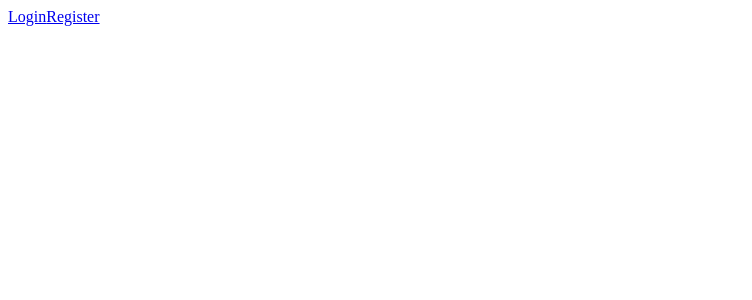
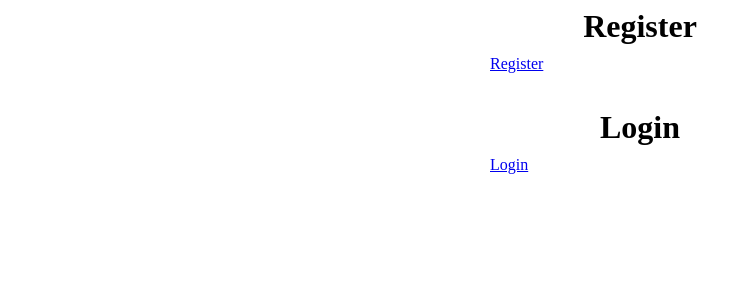
Before and after one commit to BorzaTheKing123/projektST, a Vue app in the folder frontend/: page / in a window 1280 px wide. Before the commit this address had no page. Shown: the top 300 px of the page, without its empty margins (0-752 px from the left). Built offline with nearby package versions, Linux system fonts and the light colour scheme.

Commit message:
commit pred malco prvi dan

```diff
--- a/frontend/package.json
+++ b/frontend/package.json
@@ -27,7 +27,7 @@
     "eslint-plugin-vue": "~10.3.0",
     "globals": "^16.3.0",
     "prettier": "3.6.2",
-    "vite": "^7.0.6",
+    "vite": "^7.1.3",
     "vite-plugin-vue-devtools": "^8.0.0"
   }
 }
--- a/frontend/src/App.vue
+++ b/frontend/src/App.vue
@@ -5,9 +5,31 @@ import { RouterLink, RouterView} from 'vue-router'
 
 <template>
   <div id="app" ></div>
+  <div class="options">
+    <h1 class="napis">Register</h1>
+<RouterLink to="/register">Register</RouterLink>
+  </div>
+  <br><br>
+  <div class="options">
+    <h1 class="napis">Login</h1>
+  <RouterLink to="/login">Login</RouterLink>
+  </div>
 
-  <RouterLink to="/login">Login</RouterLink>
-  <RouterLink to="/register">Register</RouterLink>
+
+
+
 </template>
 
-<style scoped></style>
+<style scoped>
+.options {
+  max-width: 300px;
+  margin: auto;
+  display: flex;
+  flex-direction: column;
+  gap: 10px;
+}
+.napis {
+  margin: auto;
+  gap: 100px;
+}
+</style>
```
Also changed, not shown: frontend/src/router/services/EventServices.js (added, +16 -0 lines), 1 other file (tests, documents, lock files or other folders).
